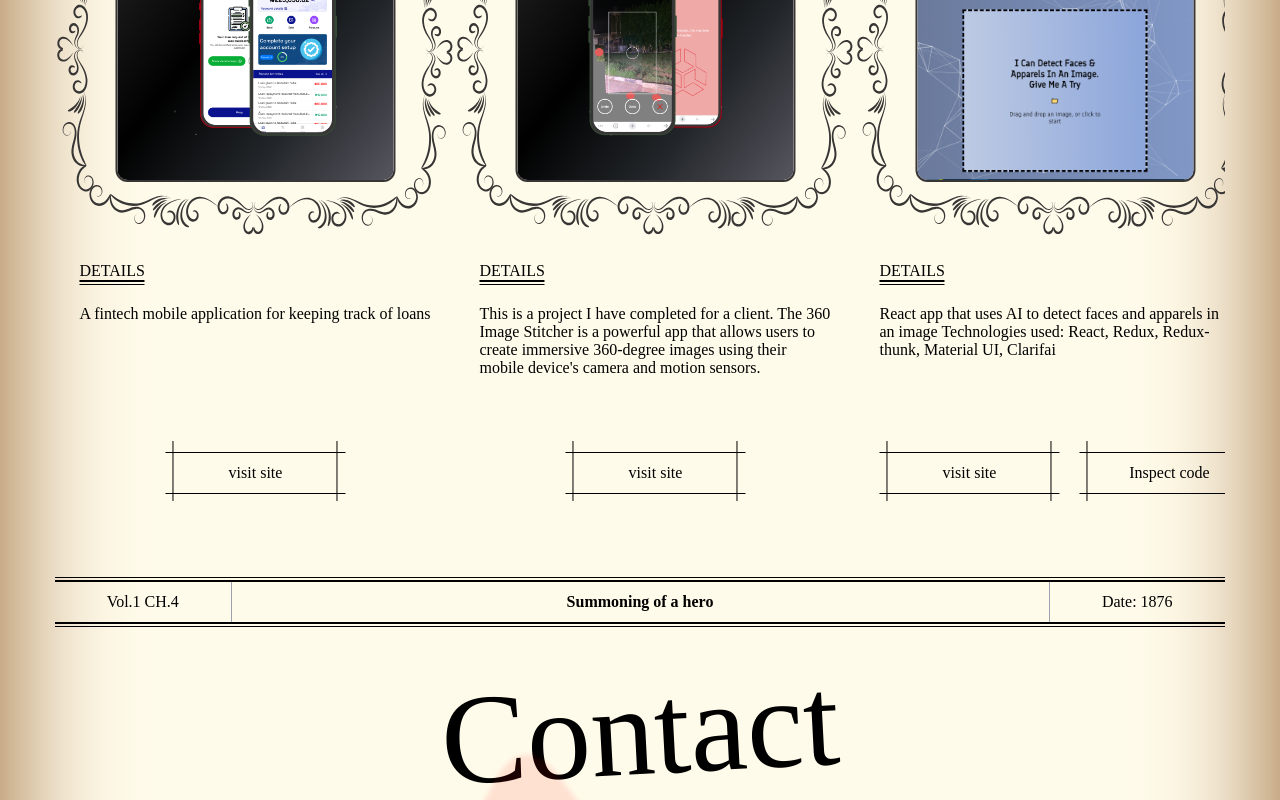
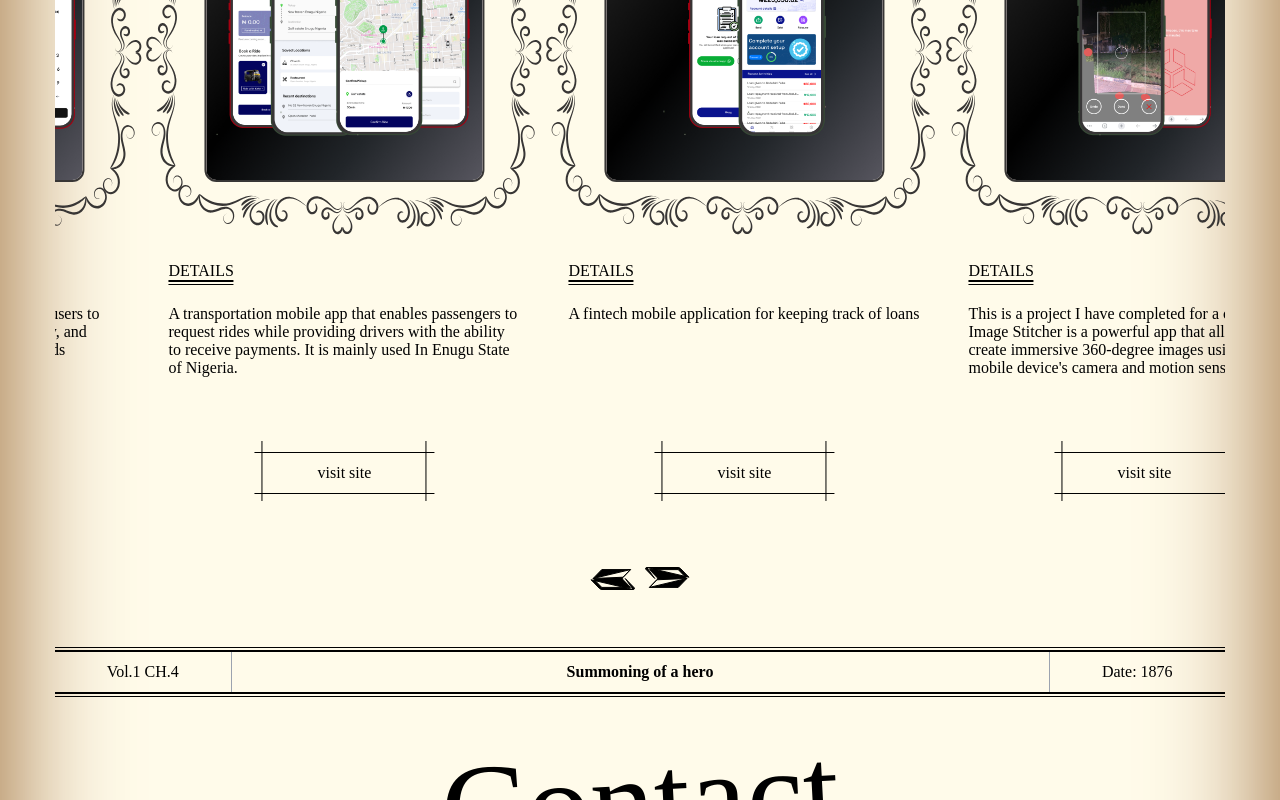
Before and after one commit to AbdullahGumi/abdullahgumi, a React (Vite) app: page / in a window 1280 px wide. Shown: the part 2580-3380 px from the top of the page. Built offline with nearby package versions, Linux system fonts and the light colour scheme; a web font is replaced by a local one.

Commit message:
Cheveron

```diff
--- a/src/components/Projects.jsx
+++ b/src/components/Projects.jsx
@@ -63,6 +63,18 @@ const items = [
   />,
 ];
 
+const ChevronIcon = () => {
+  return (
+    <svg width="45" height="23" viewBox="0 0 45 23" fill="none">
+      <path
+        d="M1.80228 0.500001H1.8023H33.0344C33.4859 0.499717 33.9351 0.576145 34.3433 0.726663C34.7508 0.876899 35.1164 1.10068 35.3966 1.39098L43.9532 10.232C43.9534 10.2322 43.9535 10.2323 43.9537 10.2325L43.9538 10.2327L1.80228 0.500001ZM1.80228 0.500001C1.59677 0.500009 1.38893 0.538124 1.19933 0.616367C1.01095 0.694102 0.832058 0.815344 0.700158 0.985115C0.565457 1.15849 0.485594 1.37716 0.502228 1.6143C0.518736 1.84964 0.626609 2.05303 0.775481 2.20687C0.775482 2.20687 0.775483 2.20688 0.775484 2.20688L9.76955 11.5012L1.80228 0.500001ZM41.8604 11.5001L33.3426 2.69908L33.3422 2.69868C33.3299 2.68589 33.2985 2.66118 33.2401 2.63966C33.1826 2.61846 33.1115 2.60521 33.0347 2.60526L33.0344 2.60526H4.4809L11.8624 10.2332C11.8625 10.2333 11.8626 10.2334 11.8627 10.2335C12.202 10.583 12.4092 11.0232 12.4092 11.5013C12.4092 11.9791 12.2021 12.4192 11.8629 12.7686L41.8604 11.5001ZM41.8604 11.5001L33.3426 20.3011L33.3422 20.3015C33.3299 20.3142 33.2985 20.3389 33.2402 20.3604C33.1827 20.3816 33.1117 20.3948 33.0349 20.3947H33.0344H4.4813M41.8604 11.5001L4.4813 20.3947M4.4813 20.3947L11.8623 12.7692L4.4813 20.3947Z"
+        fill="black"
+        stroke="black"
+      />
+    </svg>
+  );
+};
+
 function Projects() {
   return (
     <div className="relative w-full flex flex-col items-center overflow-hidden">
@@ -73,14 +85,23 @@ function Projects() {
         Projects
       </h1>
       <AliceCarousel
-        disableButtonsControls
+        renderNextButton={(e) => (
+          <div className="cursor-pointer mt-5 w-fit mr-auto">
+            <ChevronIcon />
+          </div>
+        )}
+        renderPrevButton={() => (
+          <div className="cursor-pointer mt-5 w-fit ml-auto rotate-180">
+            <ChevronIcon />
+          </div>
+        )}
         disableDotsControls
         items={items}
         autoHeight
         autoWidth
         autoPlay
         infinite
-        animationDuration={3000}
+        animationDuration={800}
         responsive={{
           0: {
             items: 1,
```
